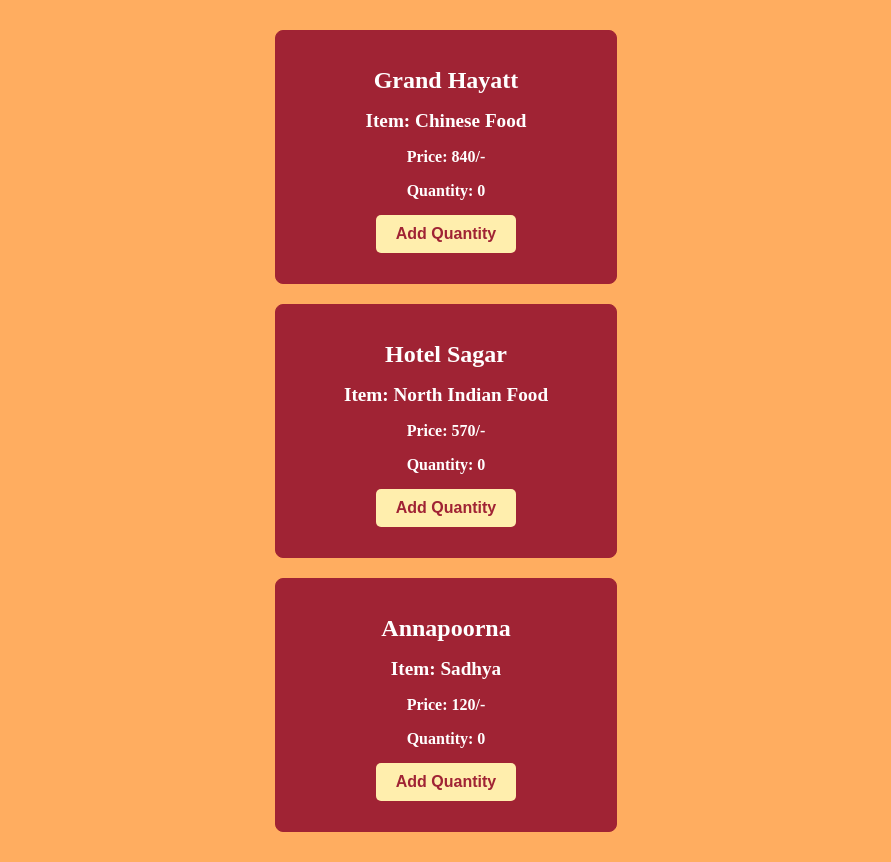
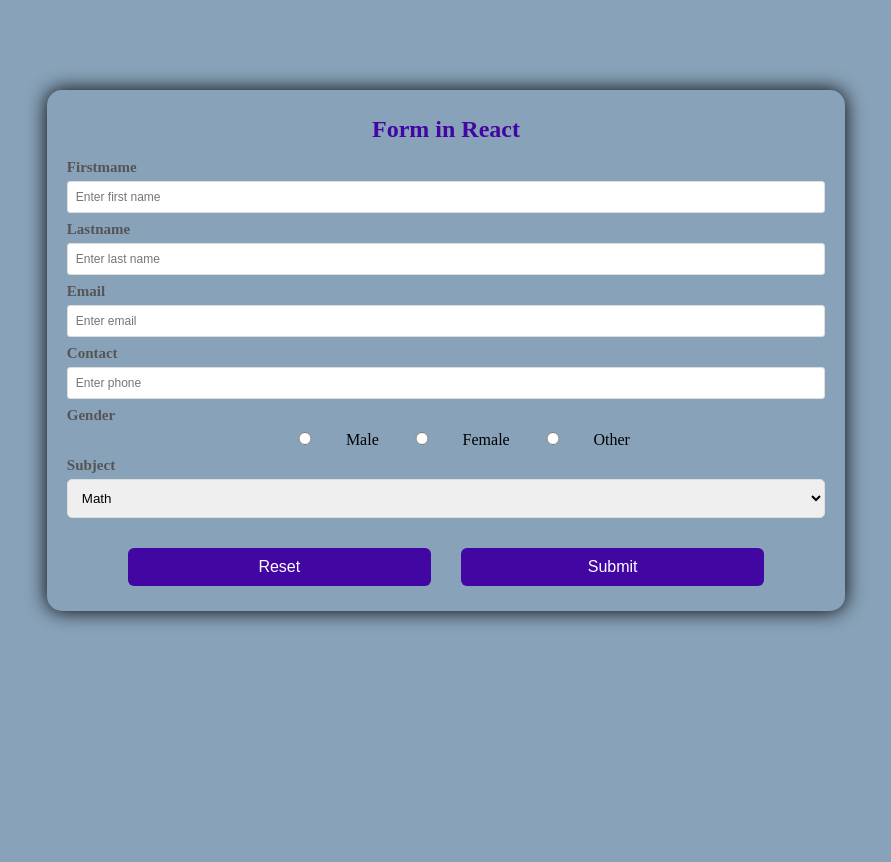
Before and after one commit to afeefnk/React_JS, a React (Create React App) app in the folder my-apps/: page / in a window 1280 px wide. Shown: the whole page, without its empty margins (194-1085 px from the left). After the commit the page ends 800 px from the top, so only its background shows below. Built offline with nearby package versions, Linux system fonts and the light colour scheme.

Commit message:
Create a new component called Form

```diff
--- a/my-apps/src/App.jsx
+++ b/my-apps/src/App.jsx
@@ -1,7 +1,8 @@
 // import { useEffect, useRef, useState } from "react";
-import "./App.css";
-import FoodKeys from "./Components/FoodKeys";
+// import "./App.css";
+// import FoodKeys from "./Components/FoodKeys";
 // import Keys from "./Components/Keys.jsx";
+import Form from "./Components/Form";
 
 function App() {
   // const [count, setCount] = useState(0);
@@ -72,7 +73,8 @@ function App() {
           Click
         </button> */}
         {/* <Keys/> */}
-        <FoodKeys/>
+        {/* <FoodKeys/> */}
+        <Form/>
       </div>
     </>
   );
--- /dev/null
+++ b/my-apps/src/Components/Form.css
@@ -0,0 +1,66 @@
+body{
+    background-color: rgb(136, 162, 185);
+    text-align: center;
+}
+.container{
+    border-radius: 15px;
+    box-shadow: 0 0 20px rgb(0, 0, 2);
+    padding: 10px 20px;
+    transition: transform 0.2s;
+    width: 60%;
+    text-align: center;
+    margin: auto;
+    margin-top: 90px;
+}
+h1{
+    font-size: x-large;
+    text-align: center;
+    color: #4206a3;
+}
+label{
+    font-size: 15px;
+    display: block;
+    width: 100%;
+    margin-top: 8px;
+    margin-bottom: 5px;
+    text-align: left;
+    color: #555;
+    font-weight: bold;
+}
+input{
+    display: block;
+    width: 100%;
+    padding: 8px;
+    box-sizing: border-box;
+    border: 1px solid #ddd;
+    border-radius: 3px;
+    font-size: 12px;
+}
+input[type="radio"]{
+    display: inline;
+    width: 10%;
+}
+
+select{
+    display: block;
+    width: 100%;
+    margin-bottom: 15px;
+    padding: 10px;
+    box-sizing: border-box;
+    border: 1px solid #ddd;
+    border-radius: 5px;
+}
+button{
+    padding: 10px 15px;
+    border-radius: 6px;
+    margin: 15px;
+    border: none;
+    color: white;
+    cursor: pointer;
+    background-color: #4206a3;
+    width: 40%;
+    font-size: 16px;
+}
+button:hover{
+    background-color: #2b036c;
+}
--- /dev/null
+++ b/my-apps/src/Components/Form.jsx
@@ -0,0 +1,34 @@
+import React from 'react';
+import "./Form.css";
+
+const Form = () => {
+  return (
+    <div className='container'>
+        <h1>Form in React</h1>
+        <form>
+            <label htmlFor="firstname">Firstmame</label>
+            <input type="text" placeholder='Enter first name' name='firstname' />
+            <label htmlFor="lastname">Lastname</label>
+            <input type="text" placeholder='Enter last name' name='lastname' />
+            <label htmlFor="email">Email</label>
+            <input type="email" placeholder='Enter email' name='email'/>
+            <label htmlFor="contact">Contact</label>
+            <input type="email" placeholder='Enter phone' name='contact' />
+            <label htmlFor="gender">Gender</label>
+            <input type="radio" name='gender' />Male
+            <input type="radio" name='gender' />Female
+            <input type="radio" name='gender' />Other
+            <label htmlFor="subject">Subject</label>
+            <select name="subject" id="subject">
+                <option value="Math">Math</option>
+                <option value="Physics">Physics</option>
+                <option value="English">English</option>
+            </select>
+            <button type='button'>Reset</button>
+            <button type='submit'>Submit</button>
+        </form>
+    </div>
+  )
+}
+
+export default Form
```
